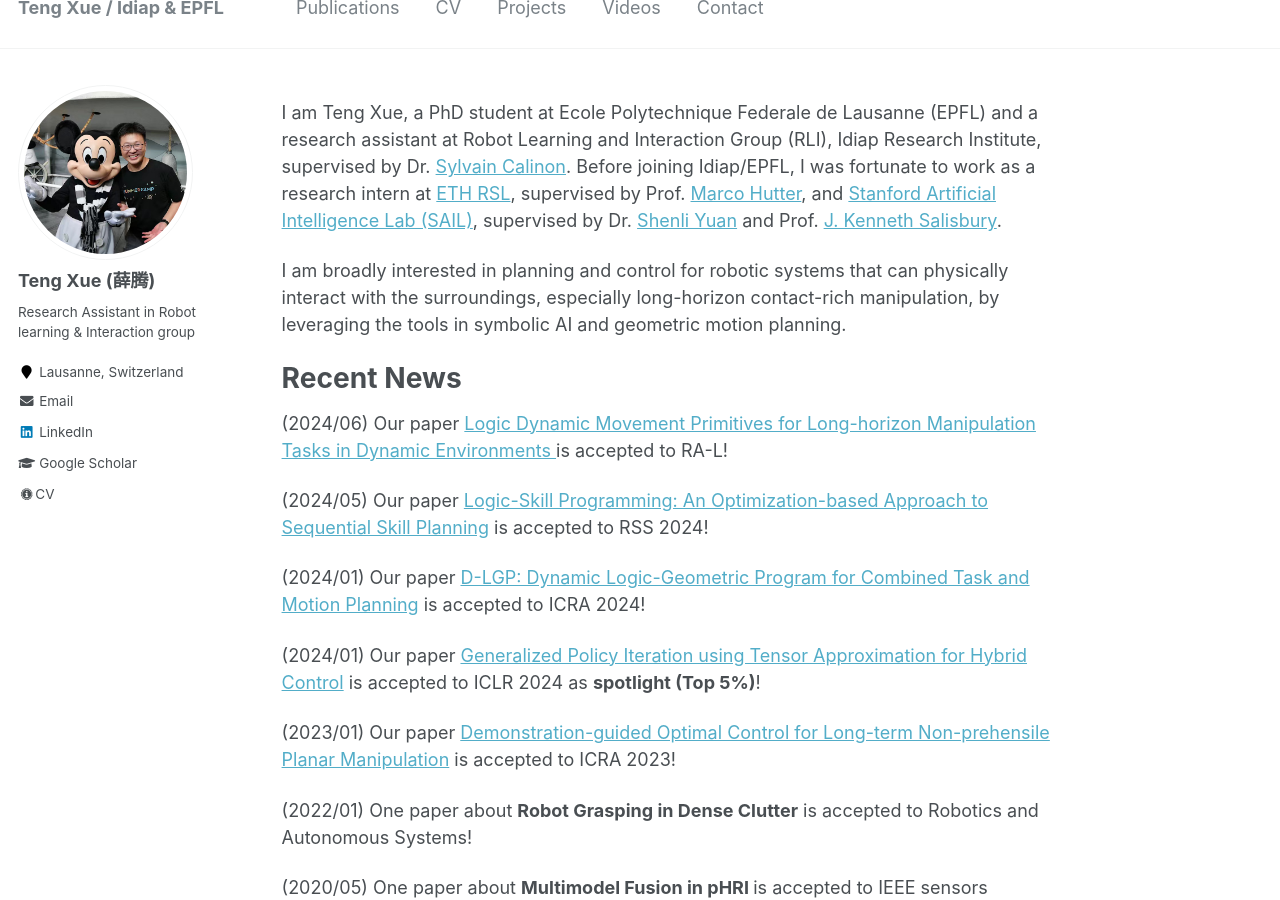
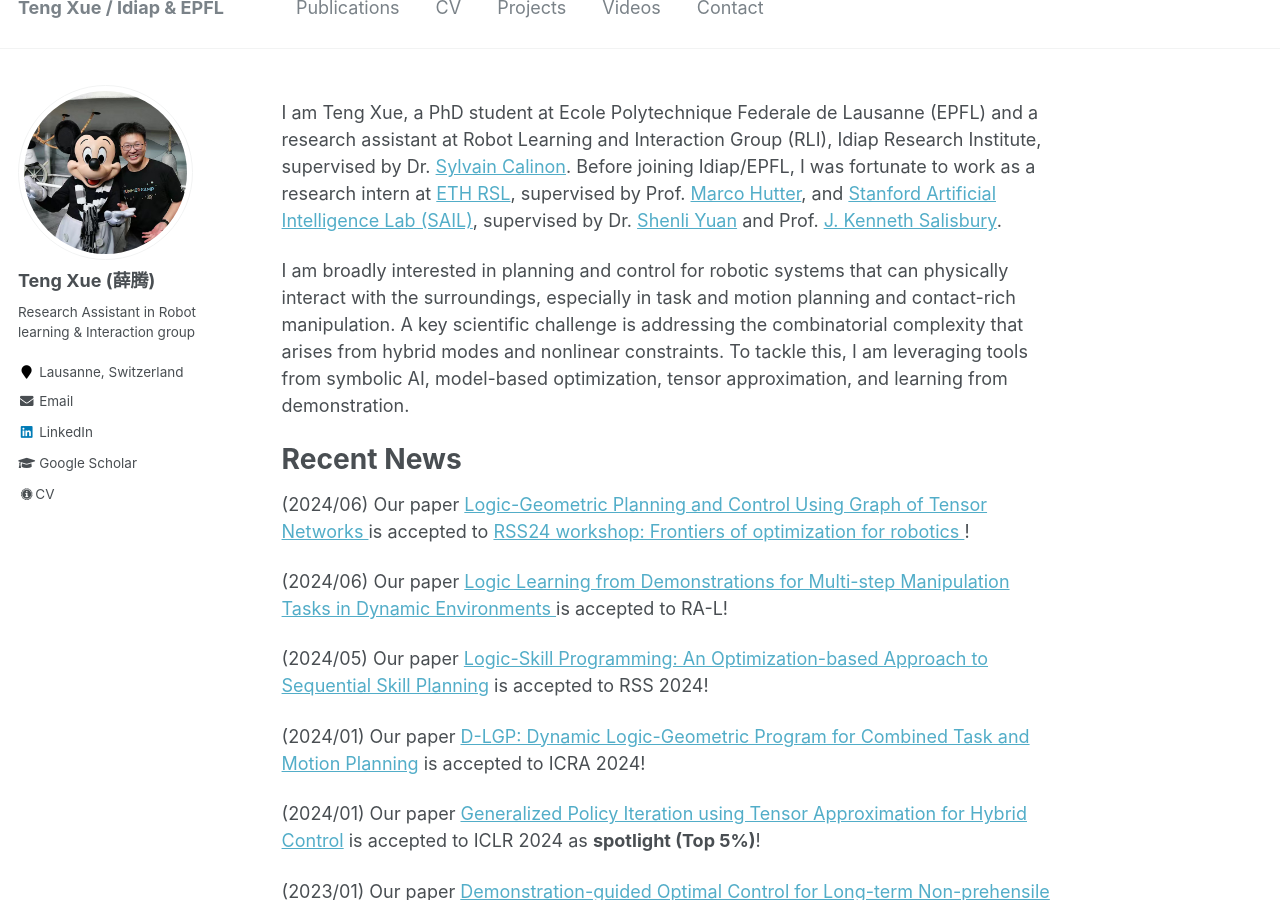
Before and after one commit to Schortenger/schortenger.github.io, a Jekyll site: the page built from _pages/about.md, in a window 1280 px wide and 900 px high, scrolled down 351 px. Built offline with Jekyll 4.4.1, drawn with Linux system fonts in a browser that asks for light colours; some web fonts are replaced; a script that is not in the unit is left out; grey boxes are pictures that could not be loaded.

```diff
--- a/_pages/about.md
+++ b/_pages/about.md
@@ -11,12 +11,16 @@ I am Teng Xue, a PhD student at Ecole Polytechnique Federale de Lausanne (EPFL)
 
 <!-- I am broadly interested in planning and control for robotic systems that can physically interact with the surroundings, especially long-horizon contact-rich manipulation, by leveraging the tools in optimization and machine learning. -->
 
-I am broadly interested in planning and control for robotic systems that can physically interact with the surroundings, especially long-horizon contact-rich manipulation, by leveraging the tools in symbolic AI and geometric motion planning.
+I am broadly interested in planning and control for robotic systems that can physically interact with the surroundings, especially in task and motion planning and contact-rich manipulation. A key scientific challenge is addressing the combinatorial complexity that arises from hybrid modes and nonlinear constraints. To tackle this, I am leveraging tools from symbolic AI, model-based optimization, tensor approximation, and learning from demonstration.
 
 
 Recent News
 ======
-<p>(2024/06) Our paper <a href="https://arxiv.org/abs/2404.16138"> Logic Dynamic Movement Primitives for Long-horizon Manipulation Tasks in Dynamic Environments </a> is accepted to RA-L!
+
+<p>(2024/06) Our paper <a href="https://drive.google.com/file/d/1N1DuU_Uf90E8XT502-fALMR4Fo3oAPSI/view"> Logic-Geometric Planning and Control
+Using Graph of Tensor Networks </a> is accepted to <a href="https://sites.google.com/robotics.utias.utoronto.ca/frontiers-optimization-rss24/home"> RSS24 workshop: Frontiers of optimization for robotics </a> !
+
+<p>(2024/06) Our paper <a href="https://arxiv.org/abs/2404.16138"> Logic Learning from Demonstrations for Multi-step Manipulation Tasks in Dynamic Environments </a> is accepted to RA-L!
 
 <p>(2024/05) Our paper <a href="https://arxiv.org/abs/2405.04082"> Logic-Skill Programming: An Optimization-based Approach to Sequential Skill Planning</a> is accepted to RSS 2024!
 
```
Also changed, not shown: _pages/publications.md (+22 -0 lines), images/LogicLfD.jpg (added).
